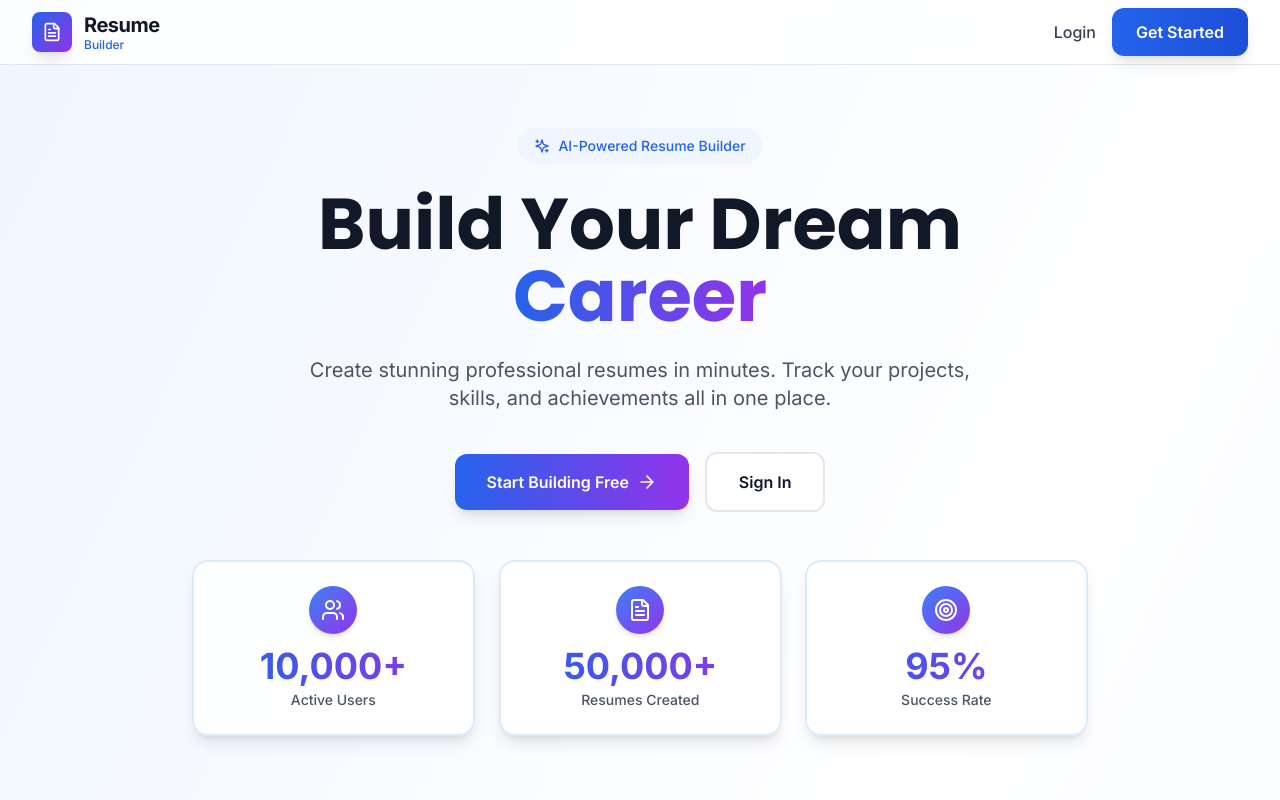
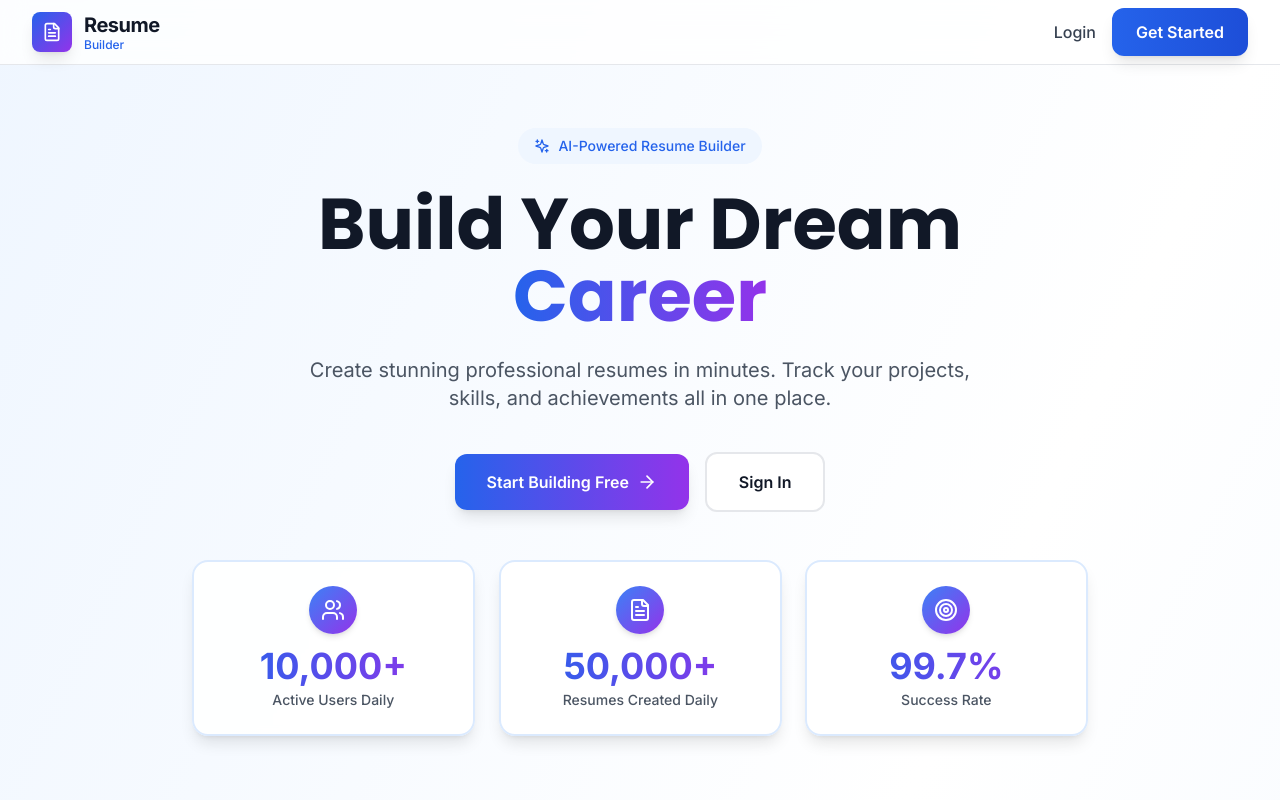
Before and after one commit to Bil-2/Resume_Builder, a React (Vite) app in the folder frontend/: page / in a window 1280 px wide. Shown: the top 800 px of the page. Built offline with nearby package versions, Linux system fonts and the light colour scheme; no server answers.

Commit message:
Refine landing page layout/content

```diff
--- a/frontend/src/pages/Landing.jsx
+++ b/frontend/src/pages/Landing.jsx
@@ -78,9 +78,9 @@ const Landing = () => {
   ];
 
   const stats = [
-    { icon: Users, value: '10,000+', label: 'Active Users' },
-    { icon: FileText, value: '50,000+', label: 'Resumes Created' },
-    { icon: Target, value: '95%', label: 'Success Rate' },
+    { icon: Users, value: '10,000+', label: 'Active Users Daily' },
+    { icon: FileText, value: '50,000+', label: 'Resumes Created Daily' },
+    { icon: Target, value: '99.7%', label: 'Success Rate' },
   ];
 
   return (
```
